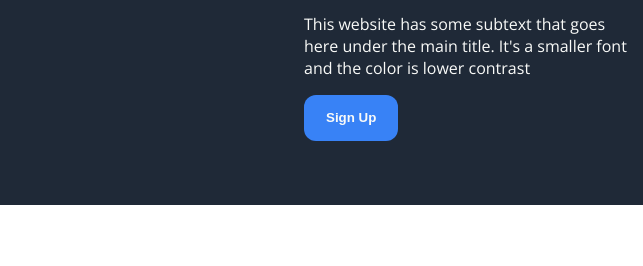
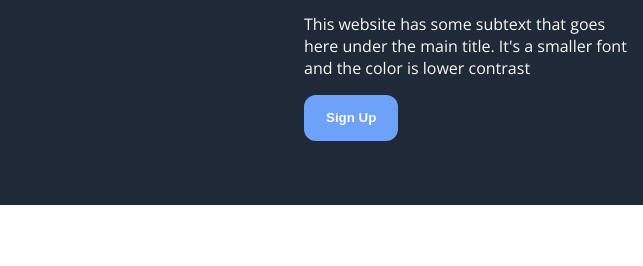
Before and after one commit to barryhanna/landing-page-project, a plain HTML site: page index.html in a window 1280 px wide. In both pictures the pointer is over the button "Sign Up". Shown: the part 235-501 px from the top of the page, 0-643 px from the left. Drawn offline with nearby package versions, Linux system fonts and the light colour scheme.

Commit message:
Improve button hover state

```diff
--- a/styles.css
+++ b/styles.css
@@ -18,6 +18,7 @@ html {
   --clr-off-white: #f9faf8;
   --clr-light-grey: #e5e7eb;
   --clr-blue: #3882f6;
+  --clr-blue-light: hsl(217, 91%, 70%);
 
   --fs-base: 1rem;
   --fs2: 1.125rem; /* 18px */
@@ -39,6 +40,7 @@ html {
   --header-logo-font-size: var(--fs2);
 
   --btn-color: var(--clr-blue);
+  --btn-color--hover: var(--clr-blue);
 
   --info-header-font-size: var(--fs3);
   --info-header-font-weight: bold;
@@ -89,6 +91,12 @@ button {
   border-radius: var(--border-radius);
   padding: 1em 1.5em;
   cursor: pointer;
+  transition: background-color 200ms ease-in;
+}
+
+button:hover,
+button:active {
+  background-color: var(--clr-blue-light);
 }
 
 cite {
```
